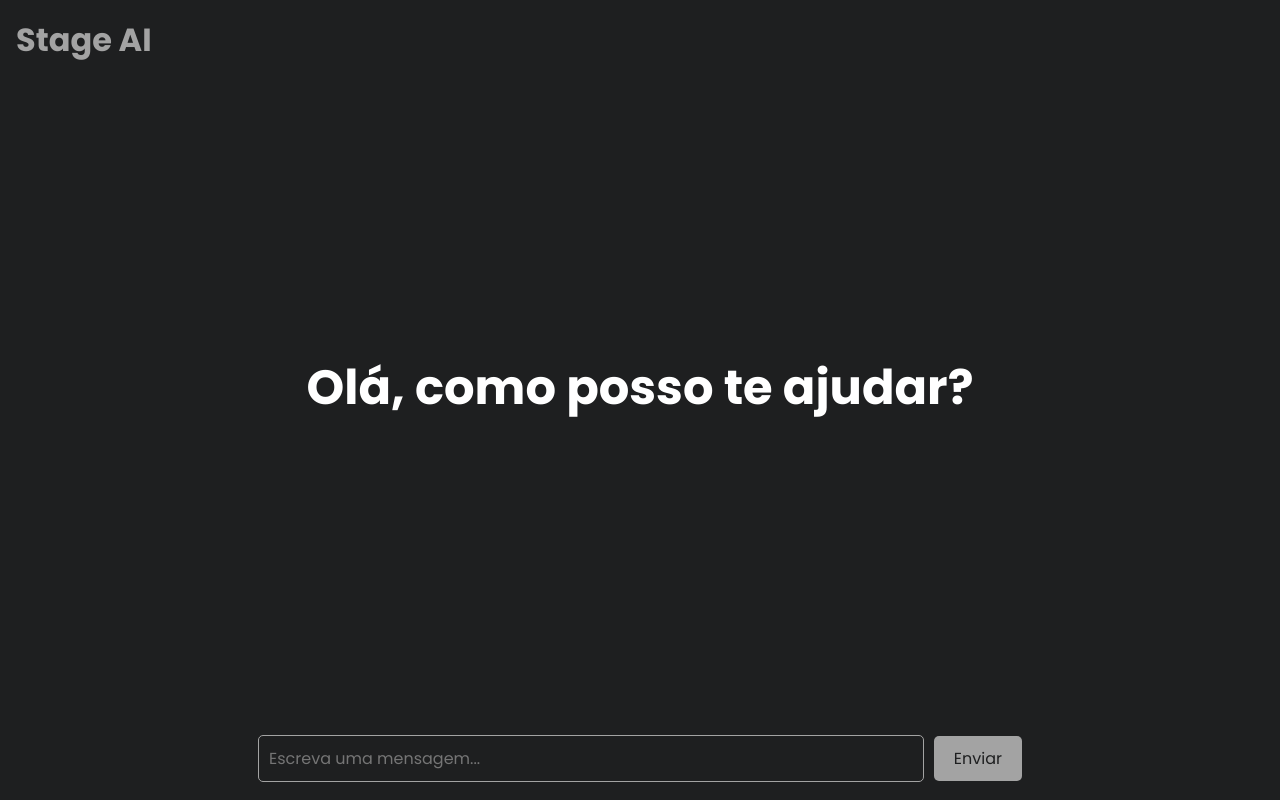
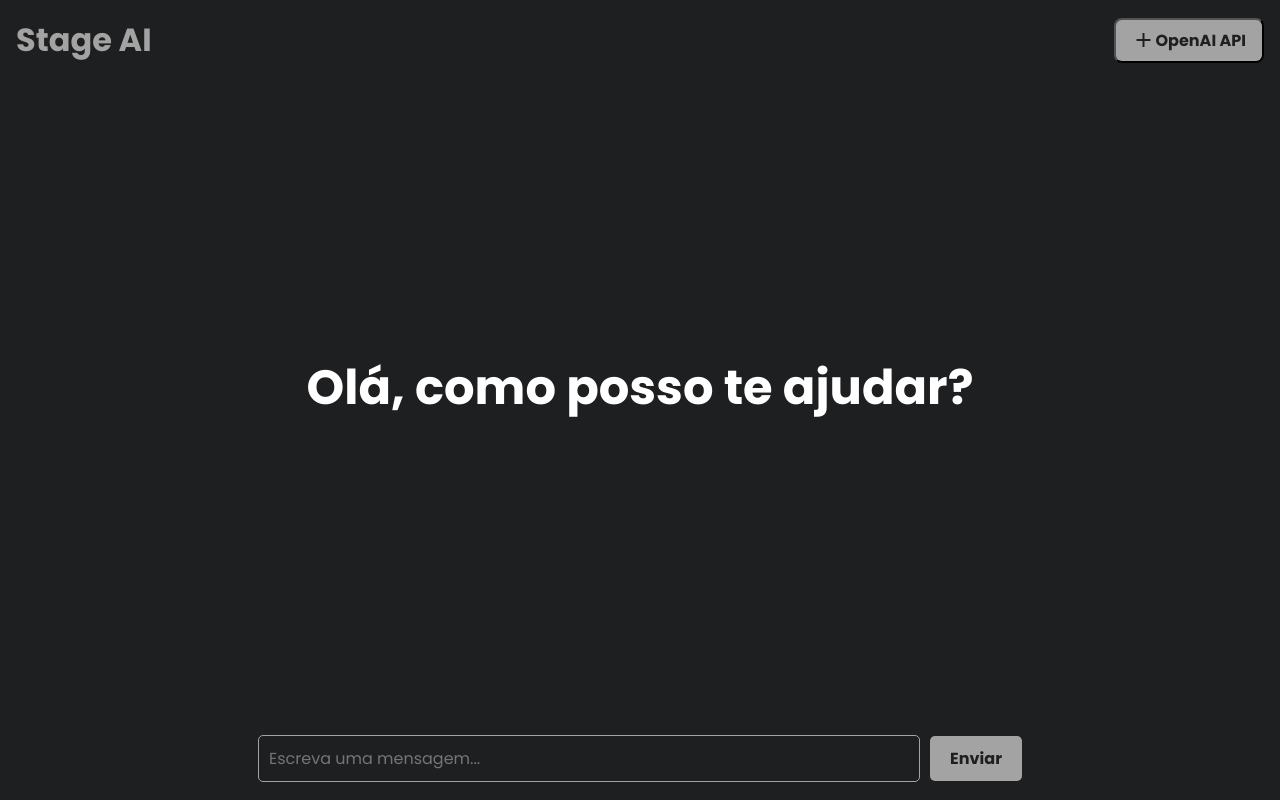
Before and after one commit to luissavighago/chatbotAcademico-frontend, an Angular app: page / in a window 1280 px wide. Built offline with nearby package versions, Linux system fonts and the light colour scheme.

Commit message:
feat: botão para incluir chave para Api Open AI

```diff
--- a/src/app/components/home/header/header.component.css
+++ b/src/app/components/home/header/header.component.css
@@ -3,16 +3,40 @@
   top: 0;
   left: 0;
   width: 100%;
-  background-color: var(--primary-color);/* Cor de fundo */
+  background-color: var(--primary-color);
   padding: 16px 16px;
   display: flex;
   align-items: center;
-  justify-content: flex-start;
+  justify-content: space-between;
   z-index: 1000;
 }
 
-.logo {
+.header-logo {
   font-size: 2rem;
   font-weight: bold;
   color: var(--secondary-color);
 }
+
+.header-btn{
+  display: flex;
+  background-color: var(--secondary-color);
+  color: var(--primary-color);
+  padding: 8px 16px;
+  border-radius: 8px;
+  font-weight: bold;
+  cursor: pointer;
+  font-size: 1rem;
+}
+
+.btn-label-container{
+  display: flex;
+  justify-content: center;
+  align-items: center;
+}
+
+.header-btn:hover {
+  background-color: var(--primary-color);
+  color: var(--secondary-color);
+  border: solid 1px;
+  border-color: var(--secondary-color);
+}
--- a/src/app/components/home/header/header.component.html
+++ b/src/app/components/home/header/header.component.html
@@ -1,5 +1,11 @@
 <header class="header-container">
-  <div class="logo">
+  <div class="header-logo">
     <span>Stage AI</span>
   </div>
+  <button class="header-btn">
+    <div class="btn-label-container">
+      <mat-icon>add</mat-icon>
+      <span>OpenAI API</span>
+    </div>
+  </button>
 </header>
--- a/src/app/components/home/header/header.component.ts
+++ b/src/app/components/home/header/header.component.ts
@@ -1,9 +1,10 @@
 import { Component } from '@angular/core';
+import { MatIconModule } from '@angular/material/icon';
 
 @Component({
   selector: 'app-header',
   standalone: true,
-  imports: [],
+  imports: [MatIconModule],
   templateUrl: './header.component.html',
   styleUrl: './header.component.css'
 })
--- a/src/app/components/home/message-input/message-input.component.css
+++ b/src/app/components/home/message-input/message-input.component.css
@@ -25,6 +25,7 @@
   cursor: pointer;
   border-radius: 5px;
   font-size: 1rem;
+  font-weight: bold;
 }
 
 .send-button:hover {
```
